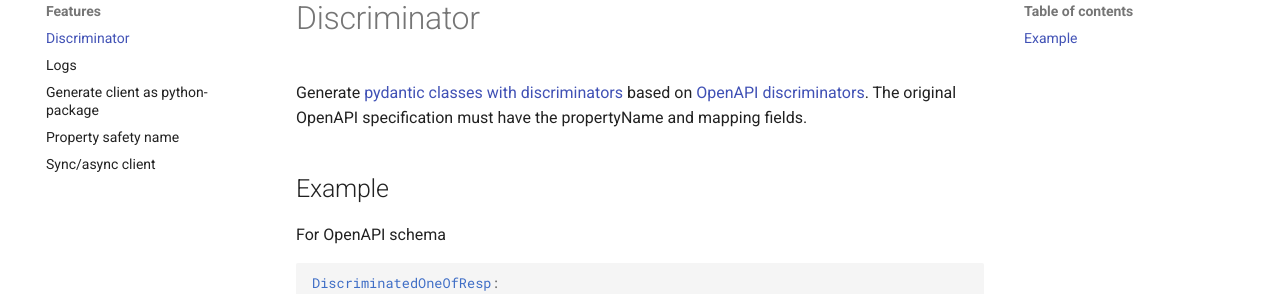
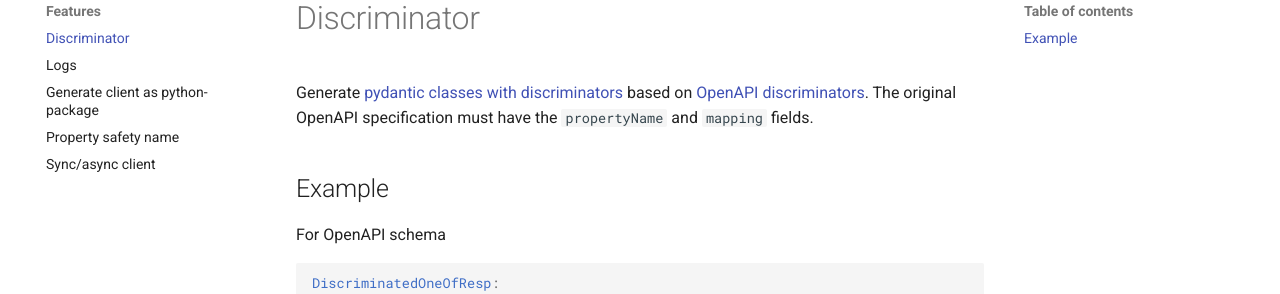
Before and after one commit to artsmolin/pythogen, an MkDocs documentation site: the page built from docs/features/discriminator.md, in a window 1280 px wide and 1036 px high. Shown: the part 148-442 px from the top of the window. Built offline with MkDocs 1.6.1 and Material for MkDocs 9.7.7, drawn with Linux system fonts in a browser that asks for light colours; comment, search, counter and statistics services are not loaded.

Commit message:
update docs

```diff
--- a/docs/features/discriminator.md
+++ b/docs/features/discriminator.md
@@ -1,5 +1,5 @@
 # Discriminator
-Generate [pydantic classes with discriminators](https://docs.pydantic.dev/latest/api/standard_library_types/#discriminated-unions-aka-tagged-unions) based on [OpenAPI discriminators](https://swagger.io/docs/specification/data-models/inheritance-and-polymorphism/). The original OpenAPI specification must have the propertyName and mapping fields.
+Generate [pydantic classes with discriminators](https://docs.pydantic.dev/latest/api/standard_library_types/#discriminated-unions-aka-tagged-unions) based on [OpenAPI discriminators](https://swagger.io/docs/specification/data-models/inheritance-and-polymorphism/). The original OpenAPI specification must have the `propertyName` and `mapping` fields.
 
 
 ## Example
```
